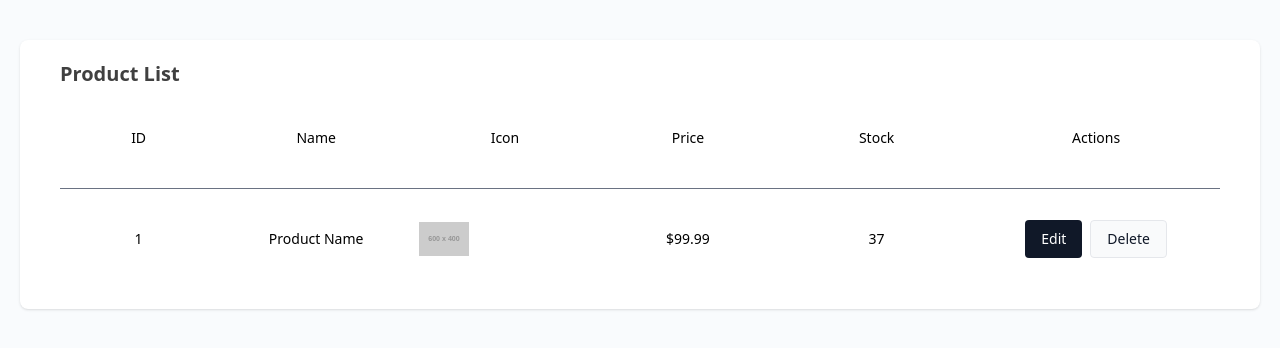
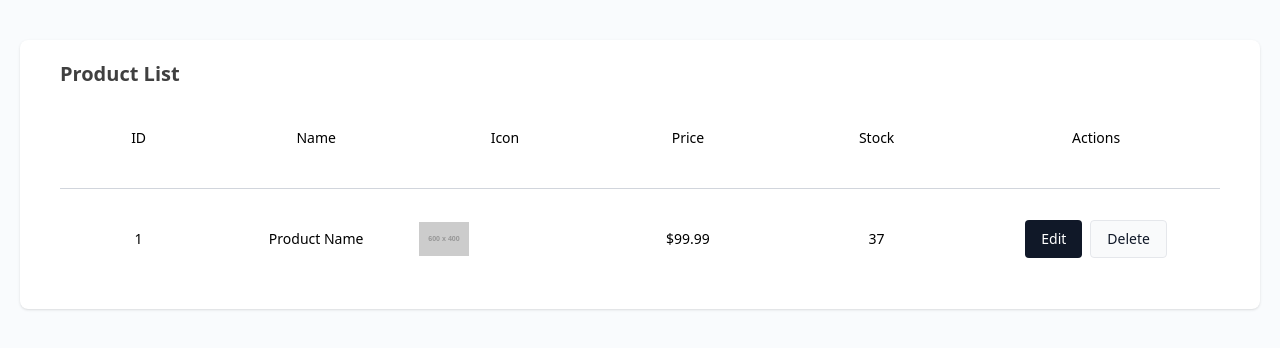
Before and after one commit to rastz/iai-product-list-app, a React (Vite) app: page / in a window 1280 px wide. Shown: the top 348 px of the page. Built offline with nearby package versions, Linux system fonts and the light colour scheme.

Commit message:
feat: change rows divider color

```diff
--- a/src/components/TableRow.tsx
+++ b/src/components/TableRow.tsx
@@ -5,7 +5,7 @@ type TableRowProps = ComponentProps<"tr">;
 function TableRow({ children, ...restProps }: TableRowProps) {
   return (
     <tr
-      className={"hover:bg-gray-50 border-b border-b-gray-500"}
+      className={"hover:bg-gray-50 border-b border-b-gray-300"}
       {...restProps}
     >
       {children}
```
